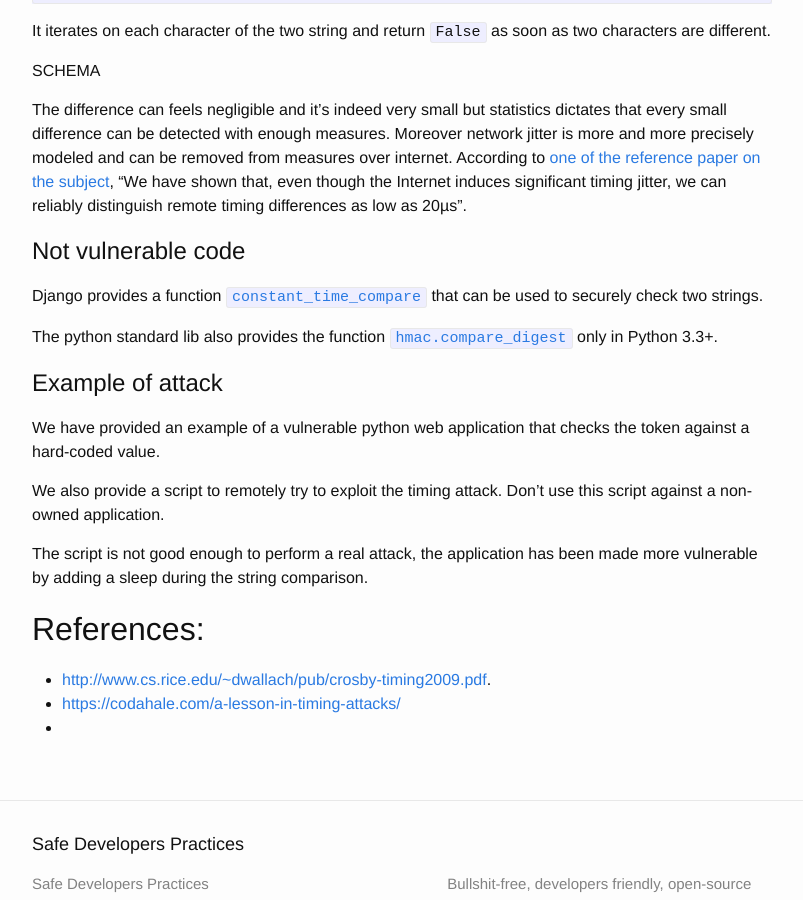
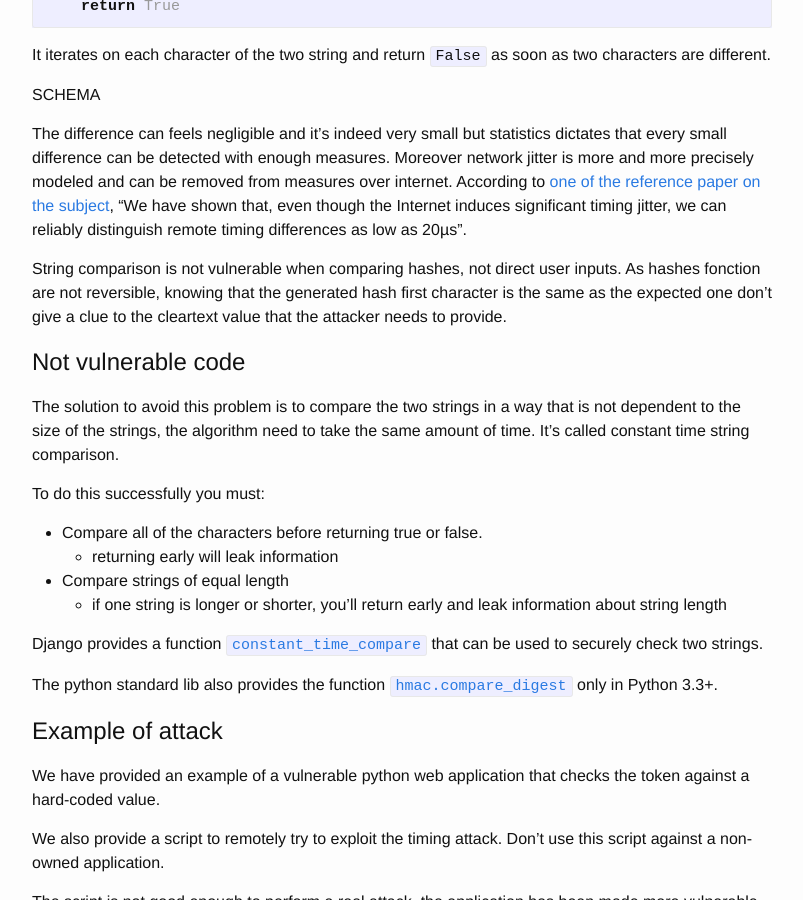
Before and after one commit to sqreen/DevelopersSecurityBestPractices, a Jekyll site: the page built from _tips/timing-attack/python.md, in a window 1280 px wide and 900 px high, scrolled down 933 px. Shown: the whole window, without its empty margins (238-1041 px from the left). Built offline with Jekyll 4.4.1, drawn with Linux system fonts in a browser that asks for light colours.

Commit message:
Add part about hash string comparison and add a link for add-you-language

```diff
--- a/_layouts/page.html
+++ b/_layouts/page.html
@@ -9,11 +9,12 @@ layout: default
 
   {% assign posts=site.tips | where:"title", page.title | sort: 'language' %}
   <div class="variants">
-    {% for post in posts %}
-      <li>
-        <a href="{{ post.url }}" class="{{ post.language }}">{{ post.language }}</a>
-      </li>
-    {% endfor %}
+    <lu>
+        {% for post in posts %}
+            <li><a href="{{ post.url }}" class="{{ post.language }}">{{ post.language }}</a></li>
+        {% endfor %}
+        <li><a href="/add-your-language">Add your language</a></li>
+    </lu>
   </div>
 
   <div class="post-content">
--- a/_tips/timing-attack/python.md
+++ b/_tips/timing-attack/python.md
@@ -43,7 +43,19 @@ SCHEMA
 
 The difference can feels negligible and it's indeed very small but statistics dictates that every small difference can be detected with enough measures. Moreover network jitter is more and more precisely modeled and can be removed from measures over internet. According to [one of the reference paper on the subject](http://www.cs.rice.edu/~dwallach/pub/crosby-timing2009.pdf), "We have shown that, even though the Internet induces significant timing jitter, we can reliably distinguish remote timing differences as low as 20µs".
 
+String comparison is not vulnerable when comparing hashes, not direct user inputs. As hashes fonction are not reversible, knowing that the generated hash first character is the same as the expected one don't give a clue to the cleartext value that the attacker needs to provide.
+
 # Not vulnerable code
+
+The solution to avoid this problem is to compare the two strings in a way that is not dependent to the size of the strings, the algorithm need to take the same amount of time. It's called constant time string comparison.
+
+To do this successfully you must:
+
+ - Compare all of the characters before returning true or false.
+    - returning early will leak information
+ - Compare strings of equal length
+    - if one string is longer or shorter, you'll return early and leak information about string length
+
 
 Django provides a function [`constant_time_compare`](constant_time_compare) that can be used to securely check two strings.
 
```
